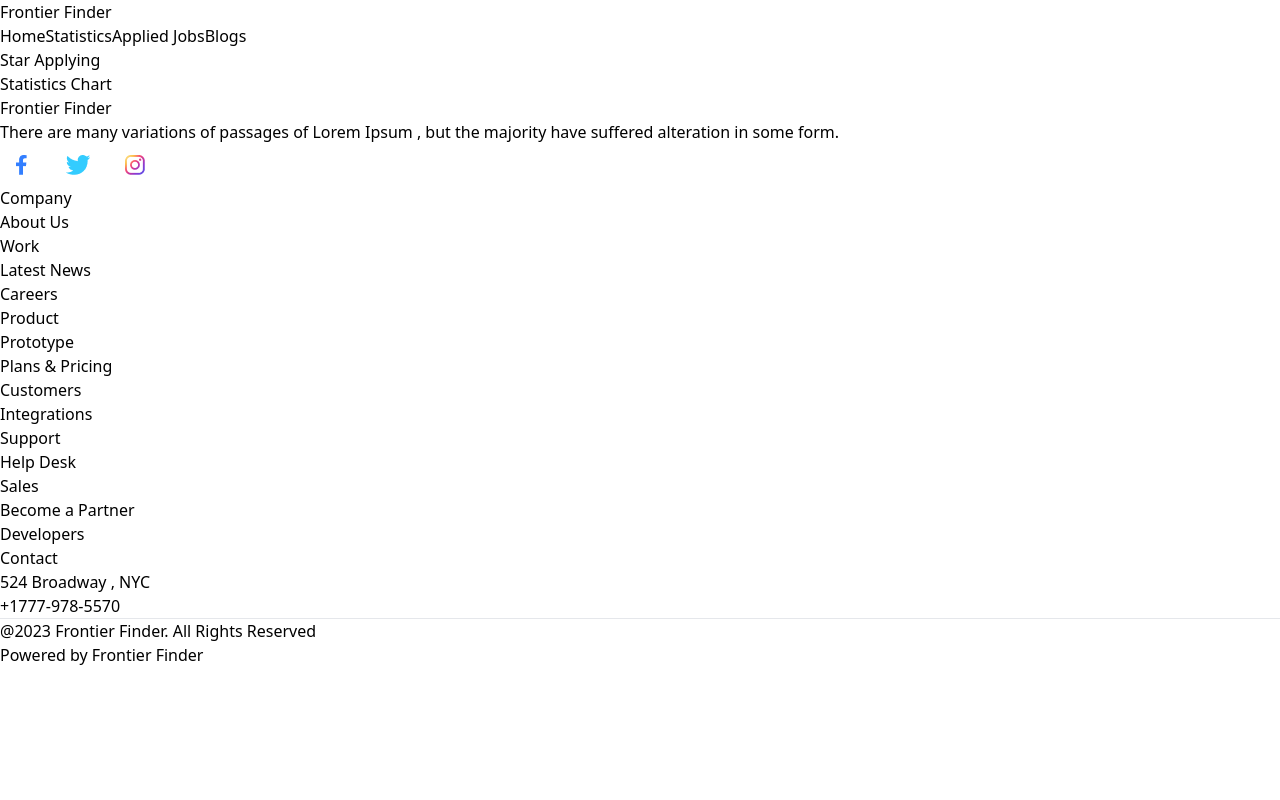
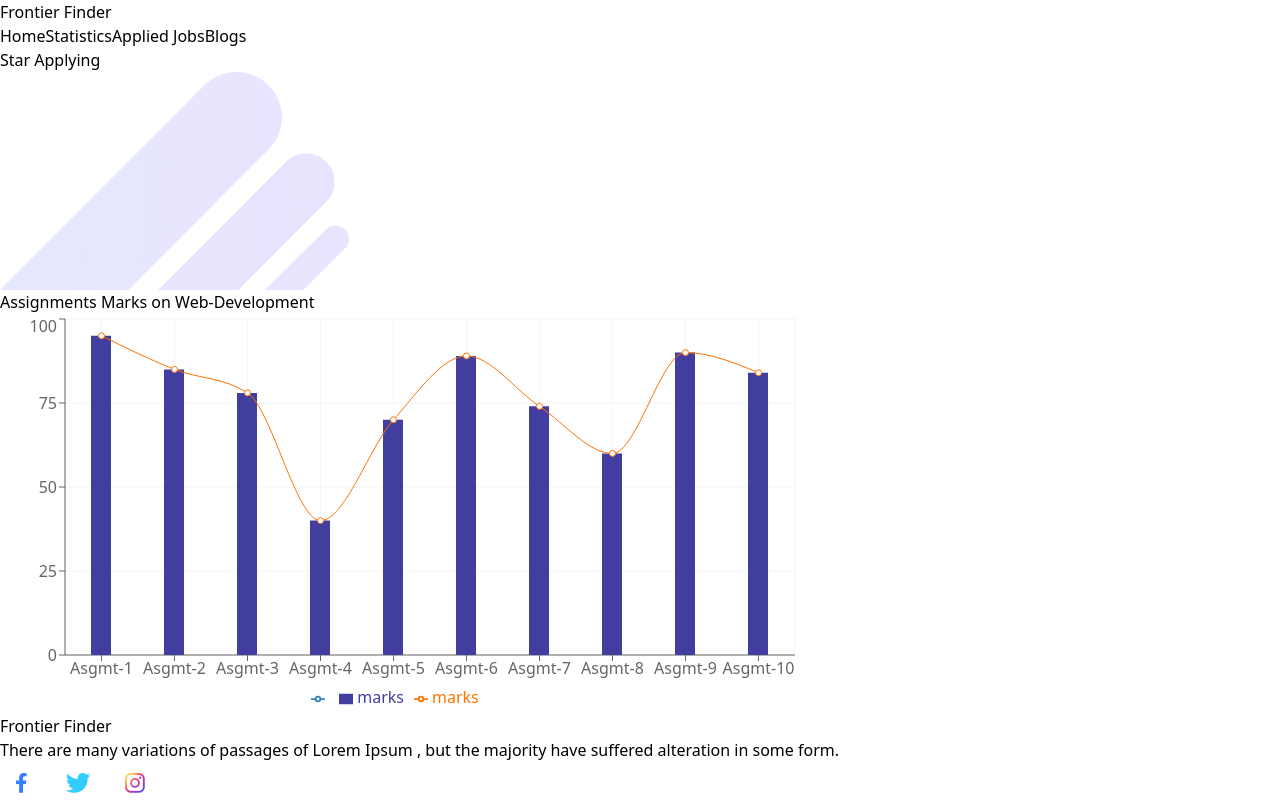
Before and after one commit to imam0321/frontier-finder, a React (Vite) app: page /statistics in a window 1280 px wide. Shown: the top 800 px of the page. Built offline with nearby package versions, Linux system fonts and the light colour scheme.

Commit message:
update statisttics componentadded assignments marks chart

```diff
--- a/src/Components/AppliedJobDetail/AppliedJobDetail.jsx
+++ b/src/Components/AppliedJobDetail/AppliedJobDetail.jsx
@@ -1,10 +1,10 @@
-import React from 'react';
+
 
 const AppliedJobDetail = ({ job }) => {
-  console.log(job);
+  const { id } = job
   return (
     <div>
-      <h1>hello</h1>
+      <h1>hello {id}</h1>
     </div>
   );
 };
--- a/src/Components/AppliedJobs/AppliedJobs.jsx
+++ b/src/Components/AppliedJobs/AppliedJobs.jsx
@@ -2,31 +2,41 @@ import { useContext, useEffect, useState } from "react";
 import { getShoppingCart } from "../utilities/fakedb";
 import { JobsContext } from "../Layout/FirstPage";
 import AppliedJobDetail from "../AppliedJobDetail/AppliedJobDetail";
+import { useLoaderData } from "react-router-dom";
 
 const AppliedJobs = () => {
-  // const [jobs] = useContext(JobsContext)
-  // const [jobCart, setJobCart] = useState([])
-  // useEffect(()=>{
-  //   const storedJobCart = getShoppingCart();
-  //   const saveJobCart = []
-  //   for(const id of storedJobCart){
-  //     const addedJobs = jobs.find(jb => jb.id === id)
-  //     if(addedJobs){
-  //       const quantity = storedJobCart[id]
-  //       addedJobs.quantity = quantity;
-  //       saveJobCart.push(addedJobs)
-  //     }
-  //   }
-  //   setJobCart(saveJobCart)
-  // },[jobs])
+  // const saveJobCart = useLoaderData()
+  // const [cart] = useState(saveJobCart)
+  // console.log(cart);
+  const [jobs] = useContext(JobsContext)
+  const [jobCart, setJobCart] = useState([])
+  useEffect(()=>{
+    const storedJobCart = getShoppingCart();
+    const saveJobCart = []
+    for(const id in storedJobCart){
+      const addedJobs = jobs.find(jb => jb.id === id)
+      if(addedJobs){
+        const quantity = storedJobCart[id]
+        addedJobs.quantity = quantity;
+        saveJobCart.push(addedJobs)
+      }
+    }
+    setJobCart(saveJobCart)
+  },[jobs])
 
 
   return (
     <div>
       <img className="-ml-44 -mt-40" src="/src/assets/All Images/Vector.png" alt="" />
-      {
-        // jobCart.map(job => <AppliedJobDetail key={job.id} job={job}></AppliedJobDetail>)
-      }
+      <h1>I</h1>
+      <div>
+        {
+          jobCart.map(job => <AppliedJobDetail
+            key={job.id}
+            job={job}
+            ></AppliedJobDetail>)
+        }
+      </div>
     </div>
   );
 };
--- a/src/Components/Blogs/Blogs.jsx
+++ b/src/Components/Blogs/Blogs.jsx
@@ -3,6 +3,7 @@
 const Blogs = () => {
   return (
     <div>
+      <img className="-ml-44 -mt-40" src="/src/assets/All Images/Vector.png" alt="" />
       <h1 className="text-5xl mx-60">Blogs coming soon</h1>
     </div>
   );
--- a/src/Components/Loaders/jobsLoaders.js
+++ b/src/Components/Loaders/jobsLoaders.js
@@ -8,7 +8,7 @@ const jobsLoaders = async () =>{
   const storedJobCart = getShoppingCart();
   // console.log(storedJobCart);
   const saveJobCart = []
-  for(const id of storedJobCart){
+  for(const id in storedJobCart){
     const addedJobs = jobs.find(jb => jb.id === id)
     if(addedJobs){
       const quantity = storedJobCart[id]
--- a/src/Components/Statistics/Statistics.jsx
+++ b/src/Components/Statistics/Statistics.jsx
@@ -1,8 +1,49 @@
+import {
+  ComposedChart,
+  Line,
+  Area,
+  Bar,
+  XAxis,
+  YAxis,
+  CartesianGrid,
+  Tooltip,
+  Legend,
+} from 'recharts';
 
 const Statistics = () => {
+  const assignments = [
+    {"id": "Asgmt-1", "marks": 95},
+    {"id": "Asgmt-2", "marks": 85},
+    {"id": "Asgmt-3", "marks": 78},
+    {"id": "Asgmt-4", "marks": 40},
+    {"id": "Asgmt-5", "marks": 70},
+    {"id": "Asgmt-6", "marks": 89},
+    {"id": "Asgmt-7", "marks": 74},
+    {"id": "Asgmt-8", "marks": 60},
+    {"id": "Asgmt-9", "marks": 90},
+    {"id": "Asgmt-10", "marks": 84}
+  ];
+
   return (
-    <div>
-      <p className="text-5xl mx-60">Statistics Chart</p>
+    <div className='my-12'>
+      <img className="-ml-44 -mt-40" src="/src/assets/All Images/Vector.png" alt="" />
+      <h1 className='text-3xl font-semibold text-center mb-7'>Assignments Marks on Web-Development</h1>
+      <div className="flex justify-center ">
+        <ComposedChart
+          width={800}
+          height={400}
+          data={assignments}
+        >
+          <CartesianGrid stroke="#f5f5f5" />
+          <XAxis dataKey="id" />
+          <YAxis />
+          <Area/>
+          <Tooltip />
+          <Legend />
+          <Bar dataKey="marks" barSize={20} fill="#413ea0" />
+          <Line type="monotone" dataKey="marks" stroke="#ff7300" />
+        </ComposedChart>
+      </div>
     </div>
   );
 };
--- a/src/main.jsx
+++ b/src/main.jsx
@@ -35,7 +35,7 @@ const router = createBrowserRouter([
       {
         path: 'applied-jobs',
         element: <AppliedJobs></AppliedJobs>,
-
+        loader: jobsLoaders
       },
       {
         path: 'blogs',
```
